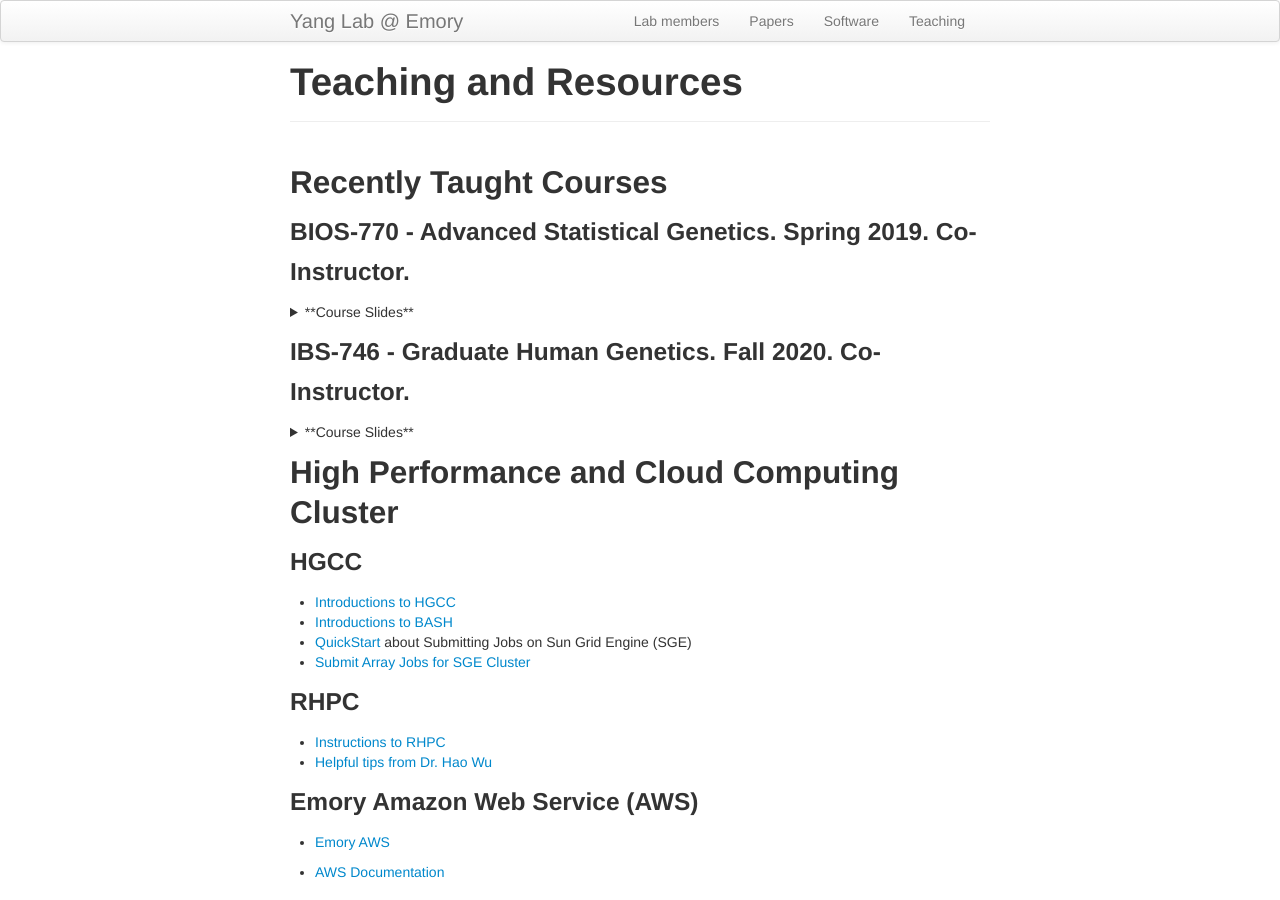
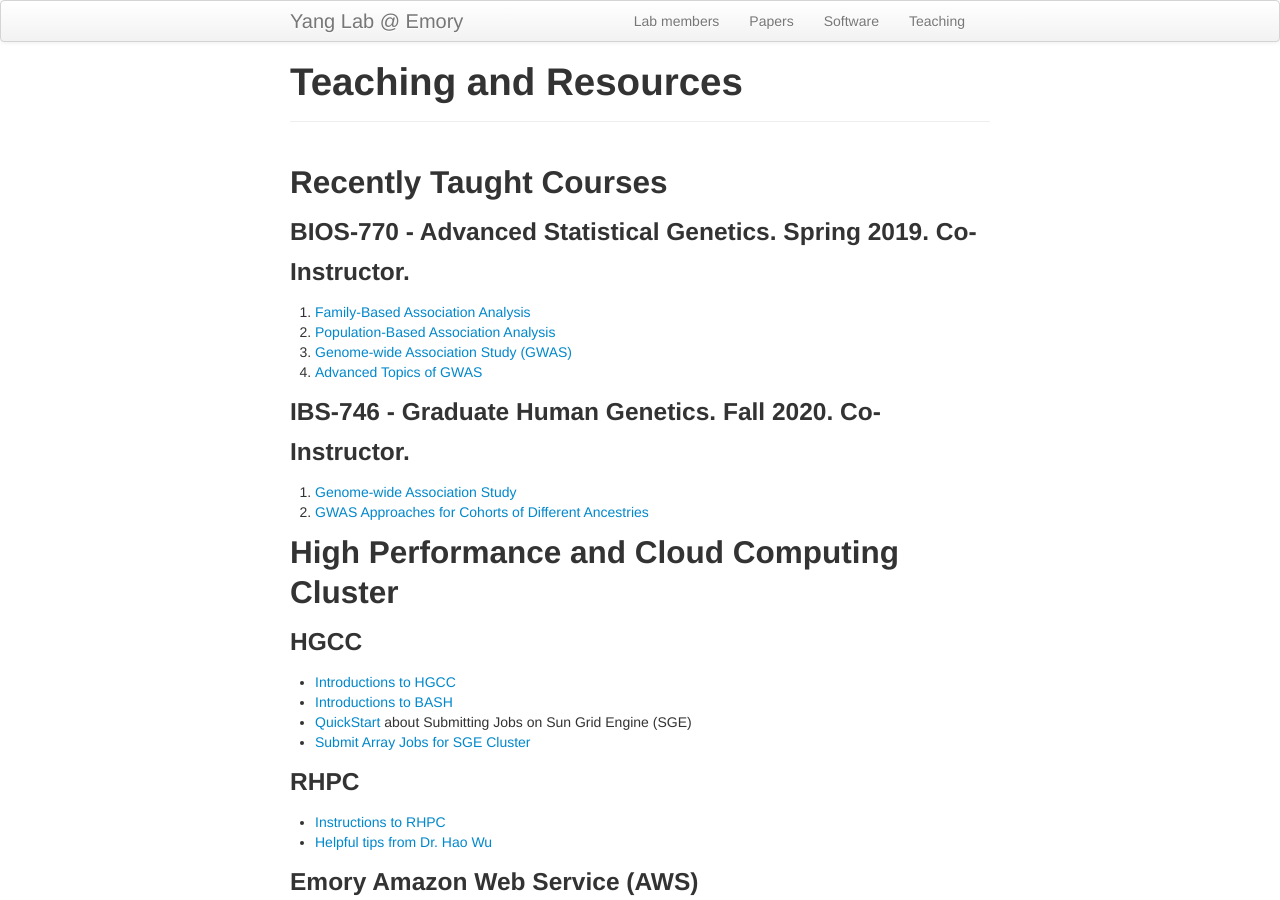
Before and after one commit to yanglab-emory/yanglab-emory.github.io, a Jekyll site: the page built from pages/teaching.md, in a window 1280 px wide and 900 px high. Built offline with Jekyll 4.4.1, drawn with Linux system fonts in a browser that asks for light colours.

```diff
--- a/pages/teaching.md
+++ b/pages/teaching.md
@@ -6,22 +6,18 @@ title: "Teaching and Resources"
 ## Recently Taught Courses
 
 ### BIOS-770 - Advanced Statistical Genetics. Spring 2019. Co-Instructor.
-<details>
-<summary>**Course Slides**</summary>
 
 1. <a href="../assets/CourseSlides/BiostatStatisticalGenetics/Lecture_5_FamilyAssoc.pdf">Family-Based Association Analysis</a>
 2. <a href="../assets/CourseSlides/BiostatStatisticalGenetics/Lecture_6_PopAssoc.pdf">Population-Based Association Analysis</a>
 3. <a href="../assets/CourseSlides/BiostatStatisticalGenetics/Lecture_7_GWAS.pdf">Genome-wide Association Study (GWAS)</a>
 4. <a href="../assets/CourseSlides/BiostatStatisticalGenetics/Lecture_8_GWASAdvTopics.pdf">Advanced Topics of GWAS</a>
-</details>
+
 
 ### IBS-746 - Graduate Human Genetics. Fall 2020. Co-Instructor.
-<details>
-<summary>**Course Slides**</summary>
 
 1. <a href="../assets/CourseSlides/GraduateHumanGenetics/IBS746_Yang_association_2020_1.pdf">Genome-wide Association Study</a>
 2. <a href="../assets/CourseSlides/GraduateHumanGenetics/IBS746_Yang_association_2020_2.pdf">GWAS Approaches for Cohorts of Different Ancestries</a>
-</details>
+
 
 ## High Performance and Cloud Computing Cluster
 ### HGCC
```
Also changed, not shown: 3 other files.
